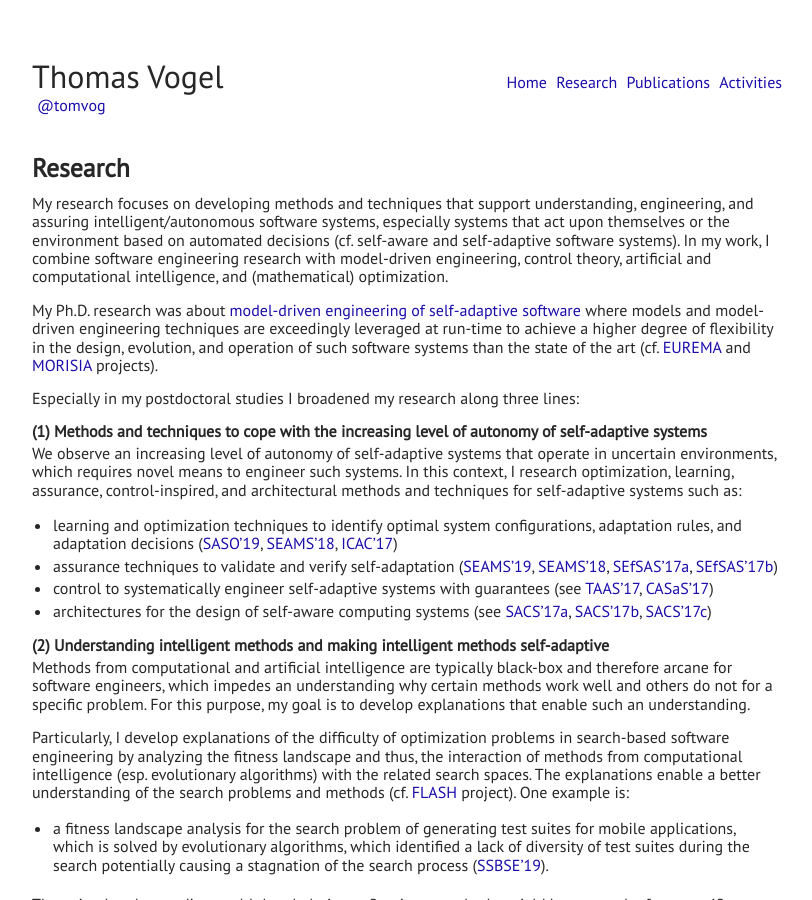
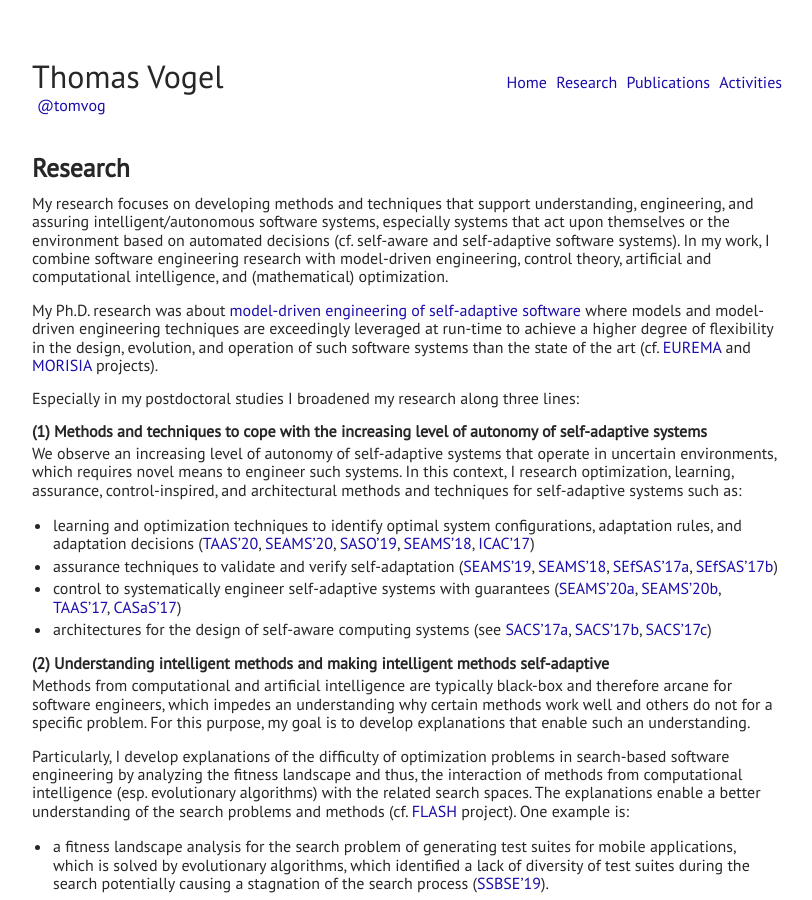
Before and after one commit to thomas-vogel/thomas-vogel.github.io, a Jekyll site: the page built from _pages/research.md, in a window 1280 px wide and 900 px high. Shown: the whole window, without its empty margins (233-1045 px from the left). Built offline with Jekyll 4.4.1, drawn with Linux system fonts in a browser that asks for light colours.

Commit message:
Update refs.

```diff
--- a/_pages/research.md
+++ b/_pages/research.md
@@ -14,9 +14,9 @@ Especially in my postdoctoral studies I broadened my research along three lines:
 ### (1) Methods and techniques to cope with the increasing level of autonomy of self-adaptive systems
 We observe an increasing level of autonomy of self-adaptive systems that operate in uncertain environments, which requires novel means to engineer such systems. In this context, I research optimization, learning, assurance, control-inspired, and architectural methods and techniques for self-adaptive systems such as:
 
-* learning and optimization techniques to identify optimal system configurations, adaptation rules, and adaptation decisions ([SASO'19](publications/2019-SASO), [SEAMS'18](publications/2018-SEAMSb), [ICAC'17](publications/2017-ICAC))
+* learning and optimization techniques to identify optimal system configurations, adaptation rules, and adaptation decisions ([TAAS'20](publications/2020-TAAS), [SEAMS'20](publications/2020-SEAMSa), [SASO'19](publications/2019-SASO), [SEAMS'18](publications/2018-SEAMSb), [ICAC'17](publications/2017-ICAC))
 * assurance techniques to validate and verify self-adaptation ([SEAMS'19](publications/2019-SEAMS), [SEAMS'18](publications/2018-SEAMSb), [SEfSAS'17a](publications/2017-SEFSAS3a), [SEfSAS'17b](publications/2017-SEFSAS3b))
-* control to systematically engineer self-adaptive systems with guarantees (see [TAAS'17](publications/2017-TAAS), [CASaS'17](publications/2017-CASaS))
+* control to systematically engineer self-adaptive systems with guarantees ([SEAMS'20a](publications/2020-SEAMSa), [SEAMS'20b](publications/2020-SEAMSb), [TAAS'17](publications/2017-TAAS), [CASaS'17](publications/2017-CASaS))
 * architectures for the design of self-aware computing systems  (see [SACS'17a](publications/2017-SACSa), [SACS'17b](publications/2017-SACSb), [SACS'17c](publications/2017-SACSc))
 
 ### (2) Understanding intelligent methods and making intelligent methods self-adaptive
```
